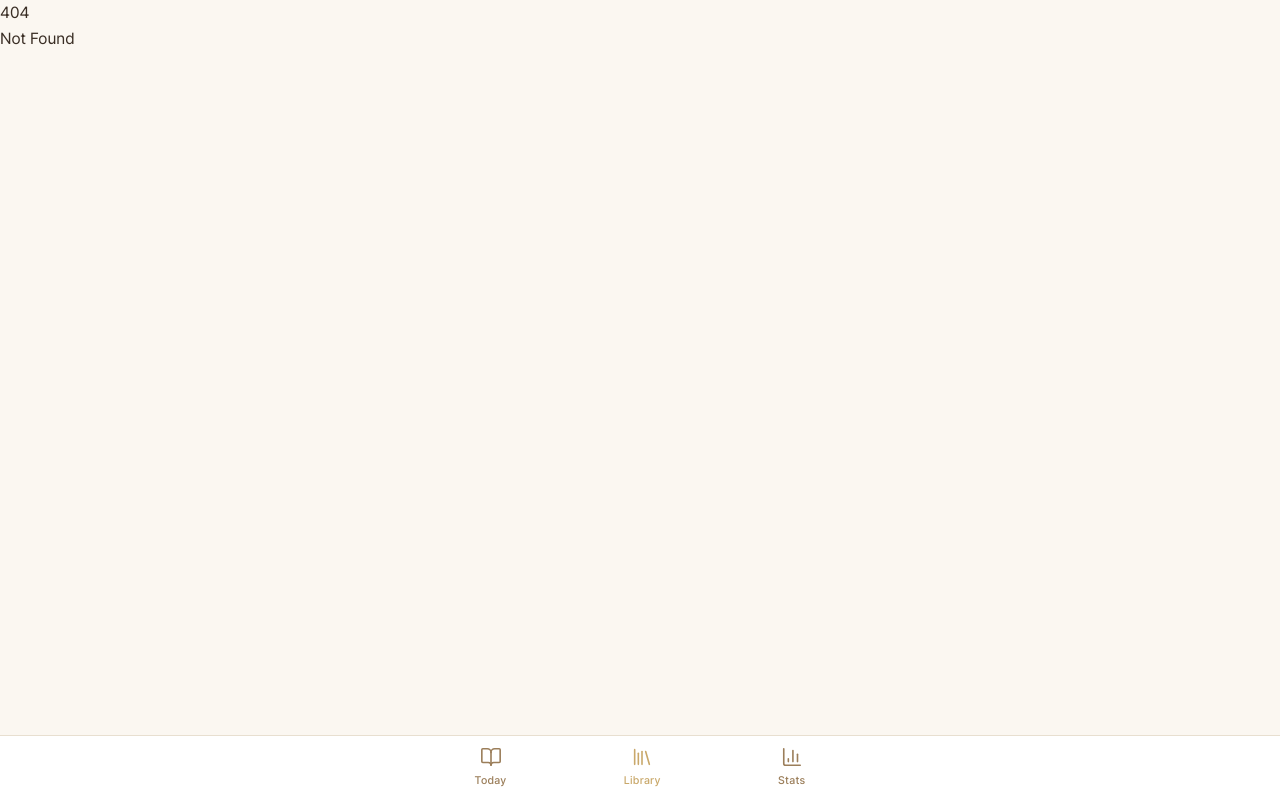
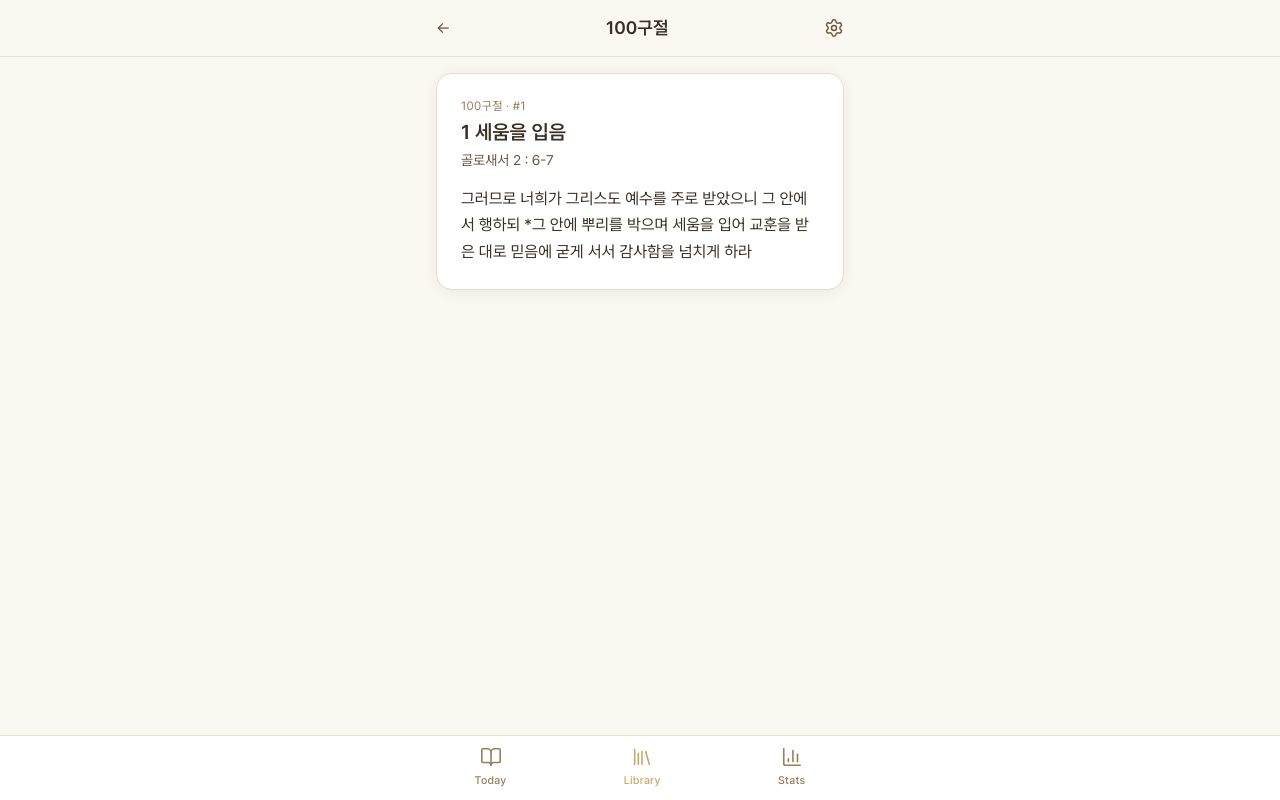
Before and after one commit to essohn/memscripture, a SvelteKit app: page /library/100_krv/1 in a window 1280 px wide. Before the commit this address had no page. Built offline with nearby package versions, Linux system fonts and the light colour scheme.

Commit message:
feat: verse detail page with basic VerseCard

```diff
--- /dev/null
+++ b/src/lib/components/card/VerseCard.svelte
@@ -0,0 +1,22 @@
+<script lang="ts">
+	import type { StoredVerse } from '$lib/db/local';
+	interface Props {
+		verse: StoredVerse;
+		packageName?: string;
+	}
+	let { verse, packageName }: Props = $props();
+</script>
+
+<article
+	class="bg-[var(--color-card)] border border-[var(--color-border)] rounded-2xl p-6
+	       shadow-[var(--shadow-card)] space-y-4"
+>
+	<header class="space-y-1">
+		<p class="text-xs uppercase tracking-wide text-[var(--color-text-tertiary)]">
+			{packageName ?? ''} · #{verse.no}
+		</p>
+		<h2 class="text-xl font-semibold text-[var(--color-text)]">{verse.title}</h2>
+		<p class="text-sm text-[var(--color-text-secondary)]">{verse.cite}</p>
+	</header>
+	<p class="text-base leading-[1.65] text-[var(--color-text)]">{verse.w}</p>
+</article>
--- /dev/null
+++ b/src/routes/library/[packageId]/[verseNo]/+page.svelte
@@ -0,0 +1,54 @@
+<script lang="ts">
+	import Header from '$lib/components/nav/Header.svelte';
+	import VerseCard from '$lib/components/card/VerseCard.svelte';
+	import { page } from '$app/state';
+	import { goto } from '$app/navigation';
+	import { listPackages, installPackage, readVerse } from '$lib/db/verses';
+	import type { PackageMeta } from '$lib/types';
+	import type { StoredVerse } from '$lib/db/local';
+
+	const packageId = $derived(page.params.packageId!);
+	const verseNo = $derived(parseInt(page.params.verseNo!, 10));
+
+	let pkg: PackageMeta | null = $state(null);
+	let verse: StoredVerse | null = $state(null);
+	let error: string | null = $state(null);
+
+	$effect(() => {
+		let active = true;
+		(async () => {
+			try {
+				const all = await listPackages();
+				const found = all.find((p) => p.id === packageId);
+				if (!found) {
+					if (active) error = '패키지를 찾을 수 없습니다.';
+					return;
+				}
+				if (active) pkg = found;
+				await installPackage(packageId);
+				const v = await readVerse(packageId, verseNo);
+				if (active) {
+					if (!v) error = '구절을 찾을 수 없습니다.';
+					else verse = v;
+				}
+			} catch (e) {
+				if (active) error = String(e);
+			}
+		})();
+		return () => {
+			active = false;
+		};
+	});
+</script>
+
+<Header title={pkg?.abbreviation ?? '...'} onBack={() => goto(`/library/${packageId}`)} />
+
+<main class="max-w-md mx-auto px-5 pt-4 pb-8">
+	{#if error}
+		<p class="text-[var(--color-danger)]">{error}</p>
+	{:else if !verse}
+		<p class="text-[var(--color-text-tertiary)]">불러오는 중...</p>
+	{:else}
+		<VerseCard {verse} packageName={pkg?.abbreviation} />
+	{/if}
+</main>
--- /dev/null
+++ b/src/routes/library/[packageId]/[verseNo]/+page.ts
@@ -0,0 +1 @@
+export const prerender = false;
```
Also changed, not shown: 1 other file (tests, documents, lock files or other folders).
